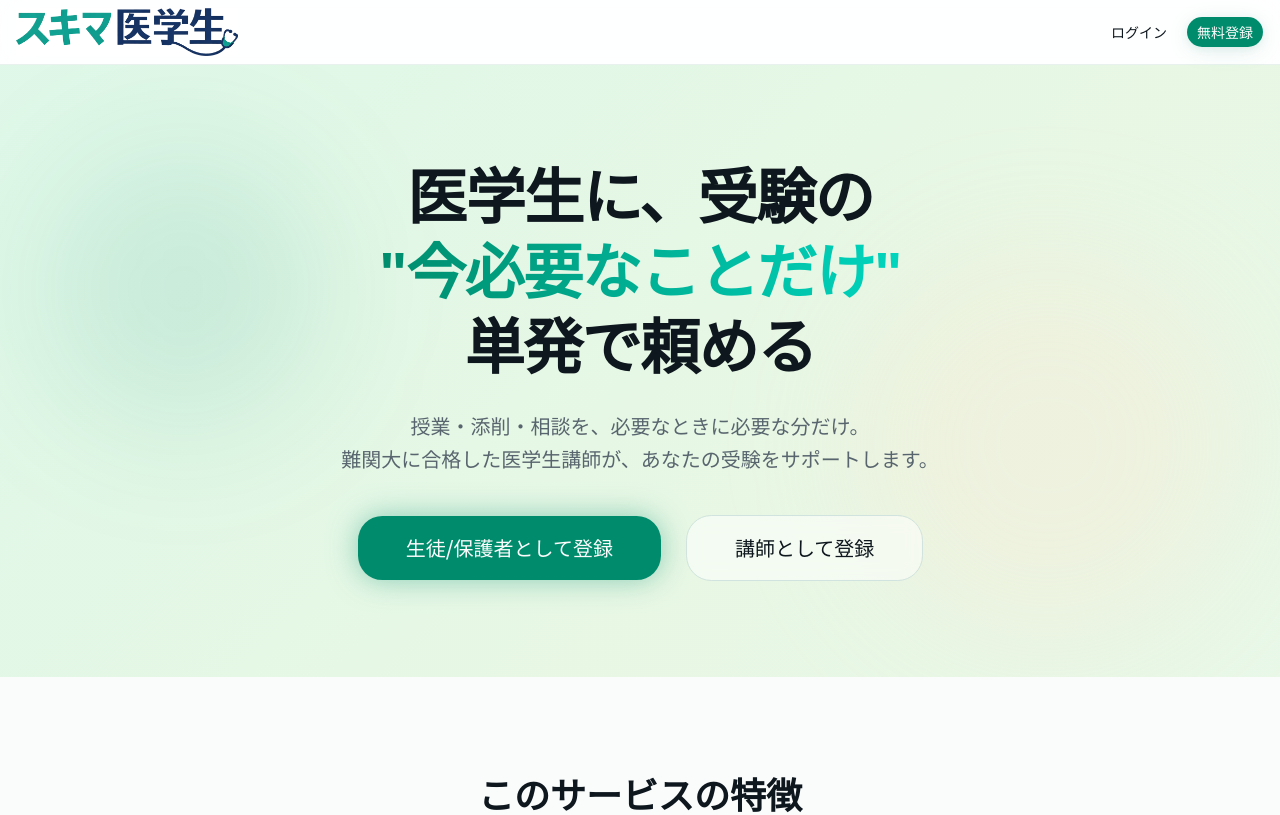
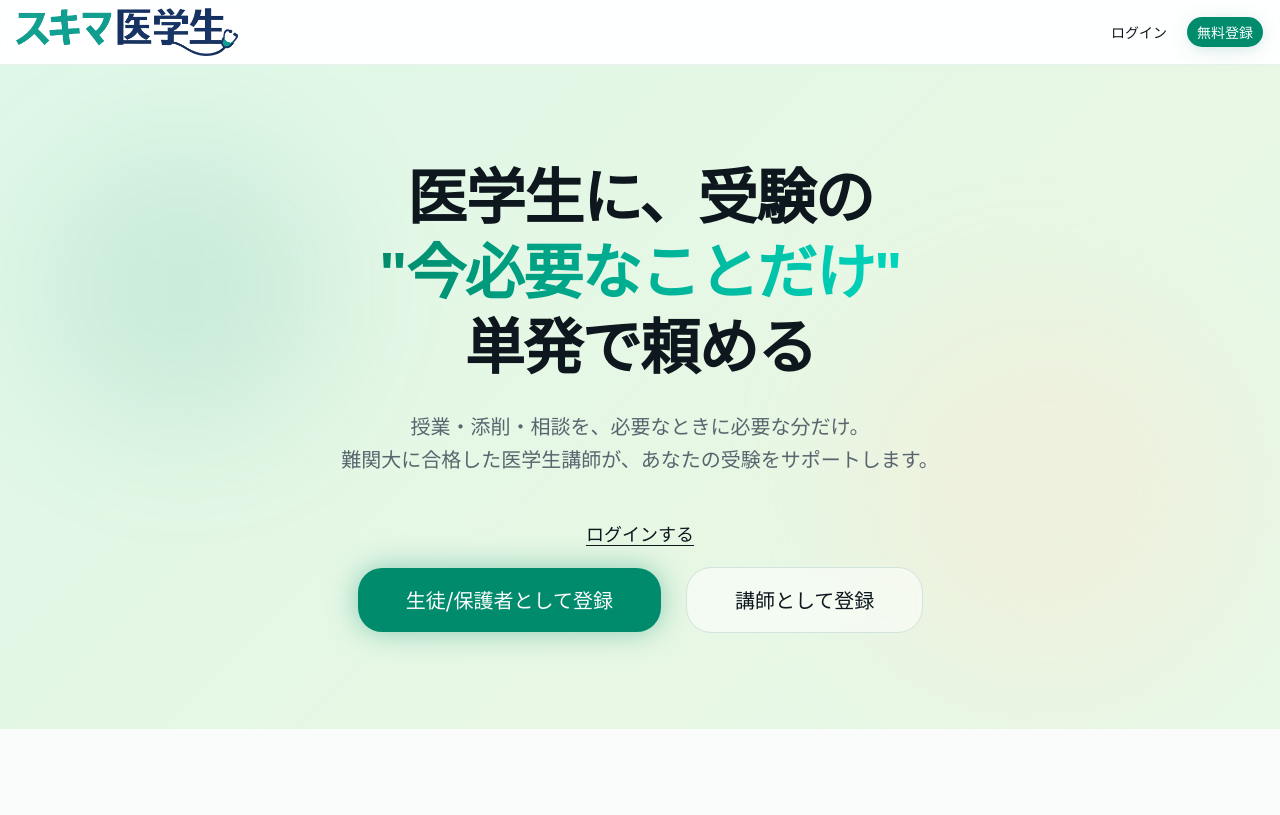
Before and after one commit to Kosai4810/igakusei_matching, a Next.js app: page / in a window 1280 px wide. Shown: the top 815 px of the page. Built offline with nearby package versions, Linux system fonts and the light colour scheme; no server answers.

Commit message:
ログインするリンク追加

```diff
--- a/src/app/page.tsx
+++ b/src/app/page.tsx
@@ -27,6 +27,12 @@ export default function HomePage() {
             <br className="hidden sm:block" />
             難関大に合格した医学生講師が、あなたの受験をサポートします。
           </p>
+          <div className="flex flex-col items-center gap-4">
+            <Link href="/login">
+              <Button size="lg" variant="ghost" className="text-lg underline underline-offset-4 hover:no-underline">
+                ログインする
+              </Button>
+            </Link>
             <div className="flex flex-col sm:flex-row gap-6 justify-center">
               <Link href="/register/student">
                 <Button size="lg" className="w-full sm:w-auto text-xl px-12 py-8 rounded-2xl shadow-soft glow-pulse">
@@ -38,6 +44,7 @@ export default function HomePage() {
                   講師として登録
                 </Button>
               </Link>
+            </div>
           </div>
         </div>
       </section>
```
Lines whose indentation alone changed are shown as unchanged.
